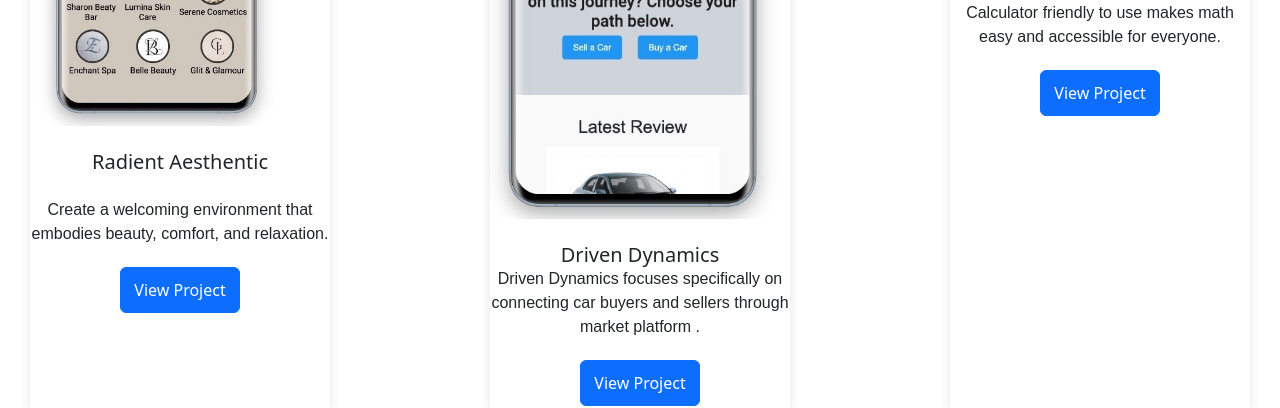
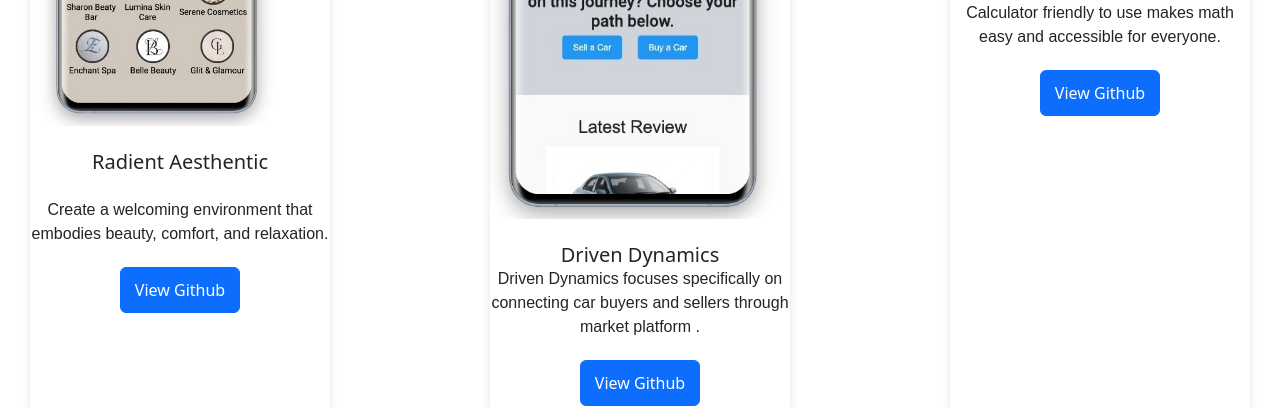
Before and after one commit to mthimkulu23/Angular-Portfolio, an Angular app: page / in a window 1280 px wide. Shown: the part 2605-3013 px from the top of the page. Built offline with nearby package versions, Linux system fonts and the light colour scheme.

Commit message:
remove the <p> tag html element

```diff
--- a/src/app/scroll-feature/scroll-feature.component.html
+++ b/src/app/scroll-feature/scroll-feature.component.html
@@ -123,9 +123,8 @@
           <div class="card-body"> <br>
               <h5 class="card-title">Radient Aesthentic</h5><br>
               <p class="card-text">Create a welcoming environment that embodies beauty, comfort, and relaxation.</p>
-              <p class="card-text"><small class="text-muted"></small></p>
               <a href="https://github.com/The-DigitalAcademy/Client_Salon_PWD">
-                <button type="button" class="btn btn-primary">View Project</button>
+                <button type="button" class="btn btn-primary">View Github</button>
             </a>
           </div>
       </div>
@@ -135,9 +134,8 @@
           <div class="card-body"> <br>
               <h5 class="card-title">Driven Dynamics</h5>
               <p class="card-text">Driven Dynamics focuses specifically on connecting car buyers and sellers through market platform .</p>
-              <p class="card-text"><small class="text-muted"></small></p>
               <a href="https://github.com/mthimkulu23/New-project">
-                <button type="button" class="btn btn-primary">View Project</button>
+                <button type="button" class="btn btn-primary">View Github</button>
             </a>
           </div>
       </div>
@@ -147,9 +145,8 @@
           <div class="card-body"><br>
               <h5 class="card-title">Calculator</h5><br>
               <p class="card-text">Calculator friendly to use  makes math easy and accessible for everyone.</p>
-              <p class="card-text"><small class="text-muted"></small></p>
               <a href="https://github.com/mthimkulu23/Python-mongodb-calculator">
-                <button type="button" class="btn btn-primary">View Project</button>
+                <button type="button" class="btn btn-primary">View Github</button>
             </a>
           </div>
       </div>
```
